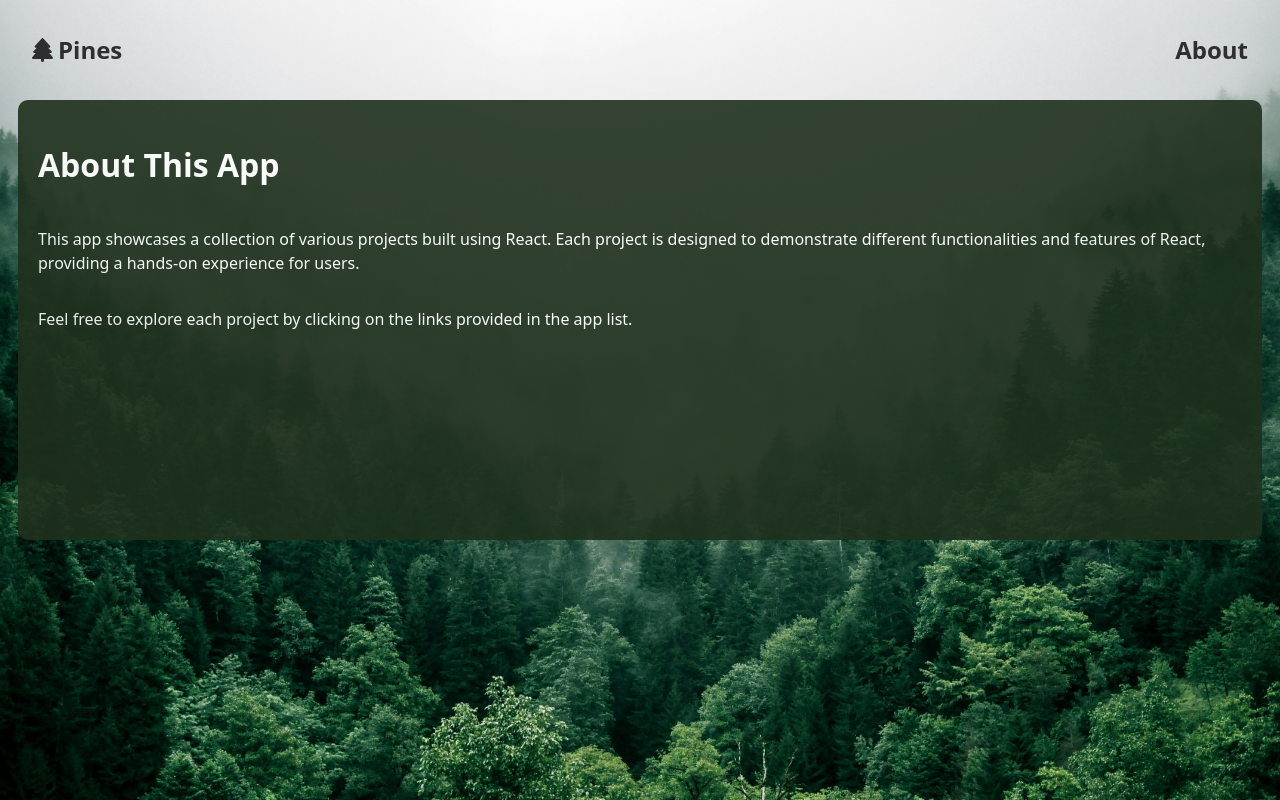
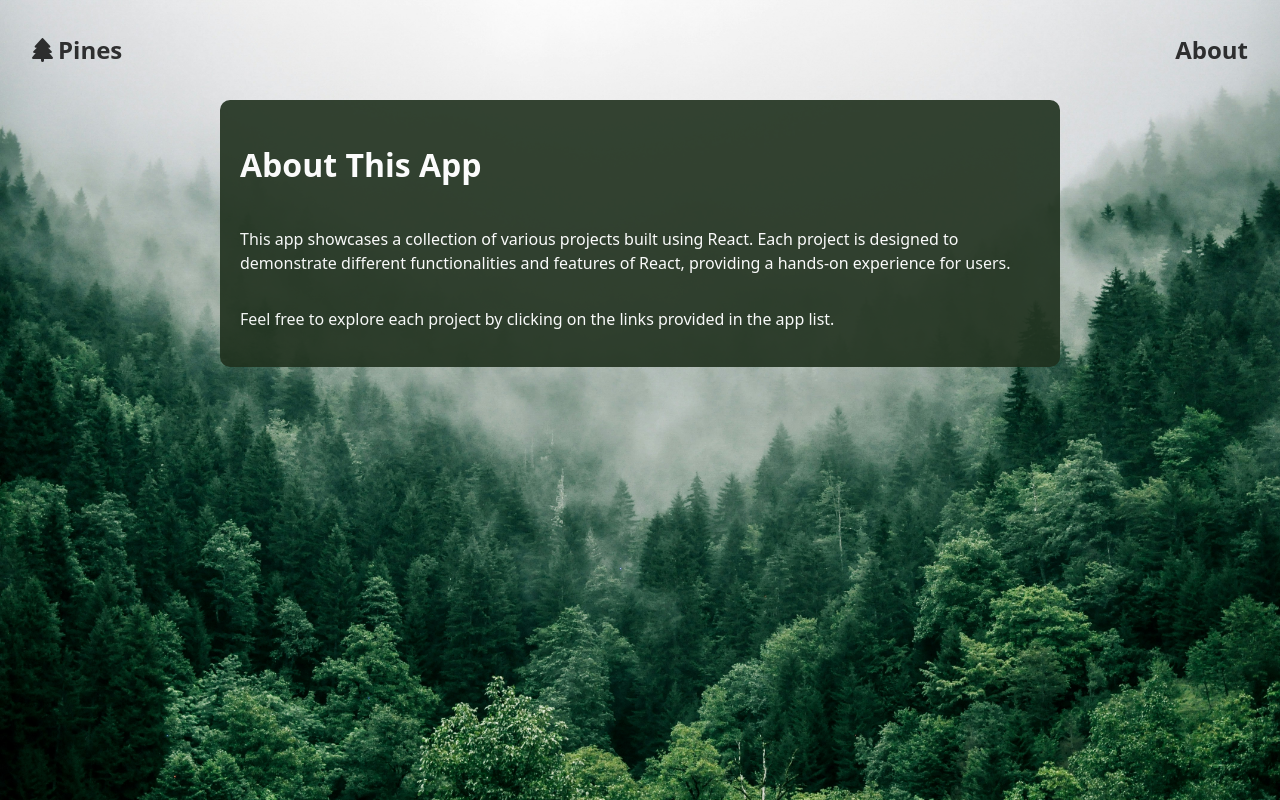
Before and after one commit to omi5889/reactjs-webapp-base, a React (Vite) app: page /about in a window 1280 px wide. Built offline with nearby package versions, Linux system fonts and the light colour scheme.

Commit message:
css changes for about page

```diff
--- a/src/index.css
+++ b/src/index.css
@@ -13,6 +13,7 @@
   text-rendering: optimizeLegibility;
   -webkit-font-smoothing: antialiased;
   -moz-osx-font-smoothing: grayscale;
+  height: 100vh;
 }
 
 .appList {
@@ -95,8 +96,11 @@
   display: flex;
   flex-direction: column;
   padding: 20px;
-  margin: 10px;
-  height: 50vh;
+  margin: auto;
+  max-width: 800px;
+  height: fit-content;
+  max-height: 600px;
+  overflow-y: scroll;
   background-color: #1f301d;
   border-radius: 10px;
   color: #fff;
```
